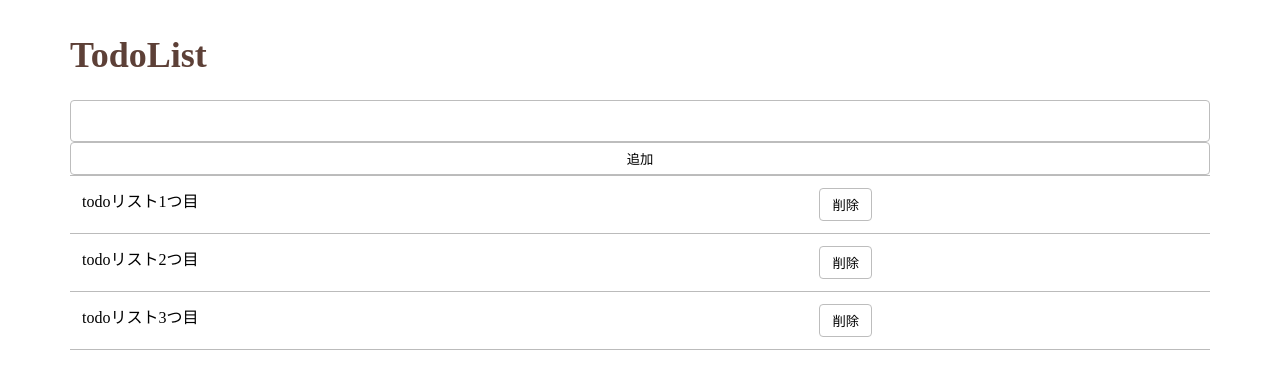
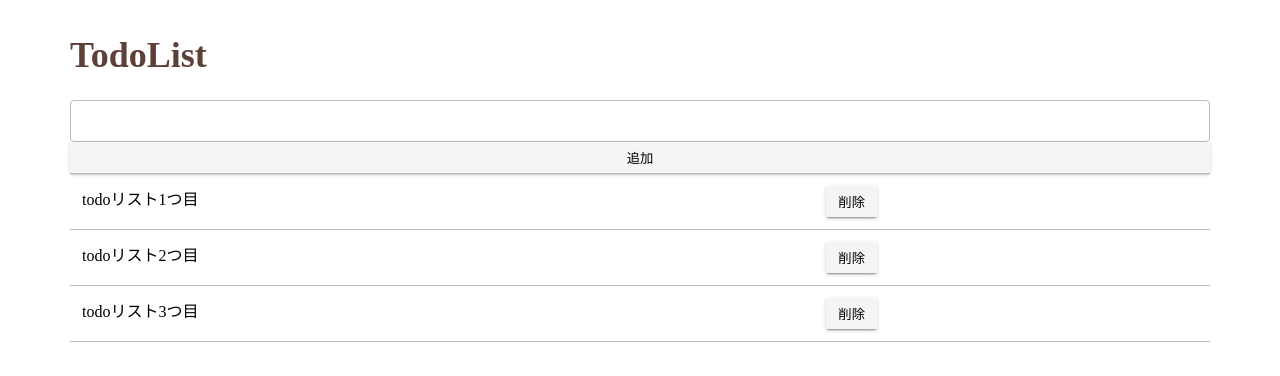
Before and after one commit to ozaki25/react-redux-storybook, a React (Create React App) app: page /todolist in a window 1280 px wide. Shown: the top 376 px of the page. Built offline with nearby package versions, Linux system fonts and the light colour scheme.

Commit message:
update button style

```diff
--- a/src/components/atoms/Button/index.js
+++ b/src/components/atoms/Button/index.js
@@ -1,17 +1,24 @@
 import styled from 'styled-components';
 
 const Button = styled.button`
-  background-color: #fff;
-  border: 1px solid #bdbdbd;
-  border-radius: 0.25rem;
+  background-color: #f5f5f5;
+  border: none;
+  border-radius: 2px;
+  box-shadow: 0 2px 2px 0 rgba(0, 0, 0, 0.14), 0 3px 1px -2px rgba(0, 0, 0, 0.2),
+    0 1px 5px 0 rgba(0, 0, 0, 0.12);
+  cursor: pointer;
   display: ${({ wide }) => (wide ? 'block' : 'inline-block')};
+  margin: 0;
+  outline: none;
   padding: 0.375rem 0.75rem;
   text-align: center;
-  user-select: none;
   vertical-align: middle;
   width: ${({ wide }) => (wide ? '100%' : 'auto')};
   :active {
-    opacity: 0.6;
+    opacity: 0.4;
+  }
+  :disabled {
+    cursor: not-allowed;
   }
 `;
 
```
